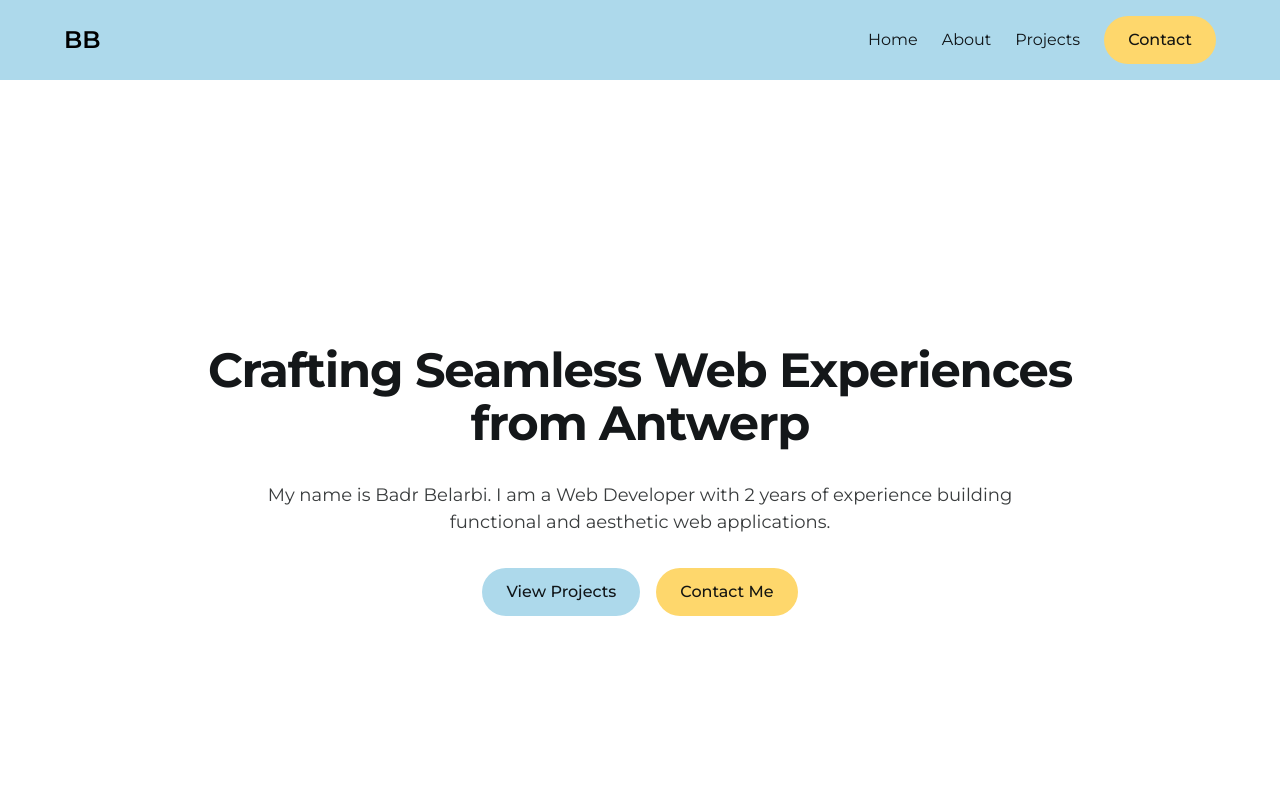
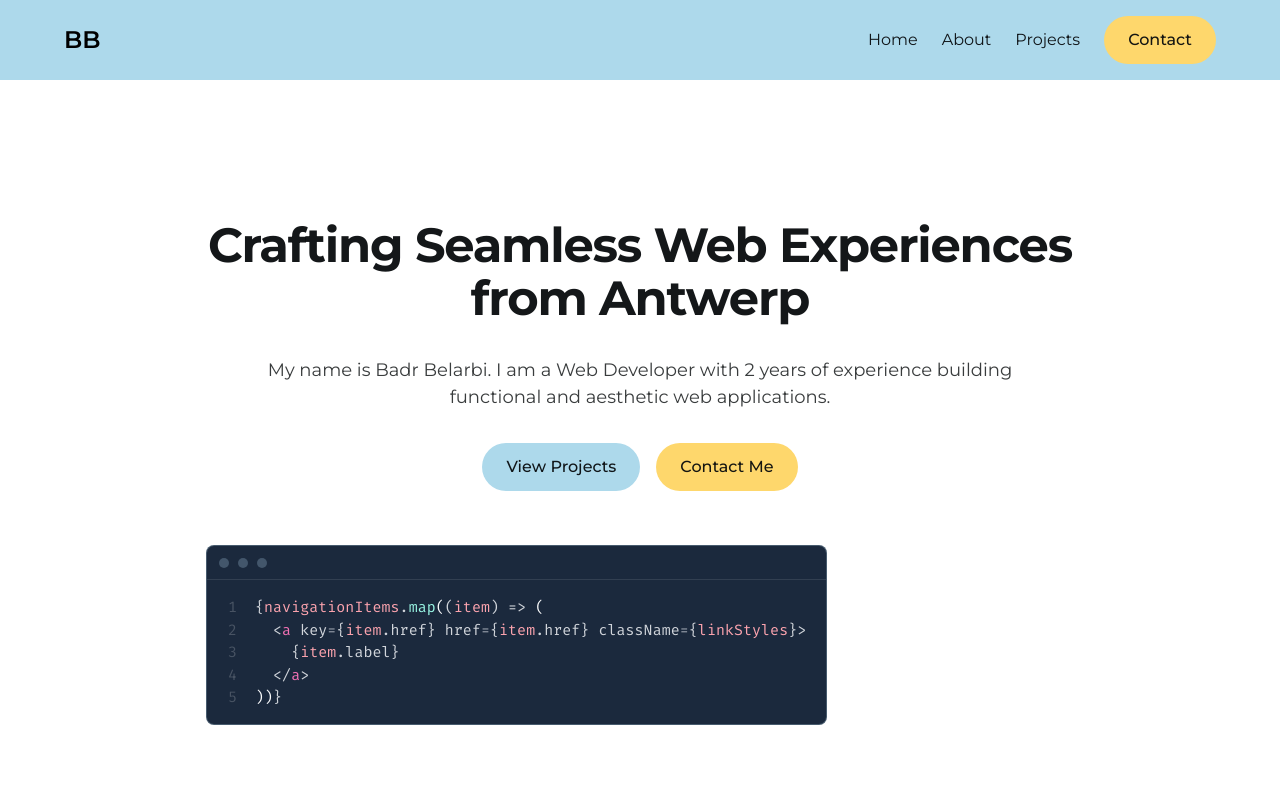
Before and after one commit to ibn-h/bb-portfolio, a React (Vite) app: page / in a window 1280 px wide. Shown: the top 800 px of the page. Built offline with nearby package versions, Linux system fonts and the light colour scheme; no server answers.

Commit message:
Made progress on refactoring hero

```diff
--- a/src/components/hero.jsx
+++ b/src/components/hero.jsx
@@ -1,11 +1,13 @@
 import { motion } from "motion/react";
 import { containerVariants, itemVariants } from "../utils/motion";
+
+import heroSVG from "../assets/hero-code-snippet.svg";
 
 const Hero = () => {
   return (
     <section
       id="hero"
-      className="flex min-h-screen items-center justify-center bg-white px-6 py-20 sm:px-8 md:px-16 md:py-30"
+      className="grid min-h-screen items-center justify-center bg-white px-6 py-20 sm:px-8 md:px-16 md:py-30"
     >
       <motion.div
         variants={containerVariants}
@@ -44,6 +46,8 @@ const Hero = () => {
           </a>
         </motion.div>
       </motion.div>
+
+      <img src={heroSVG} alt="React code snippet" />
     </section>
   );
 };
```
Also changed, not shown: src/assets/hero-code-snippet.svg (added).
